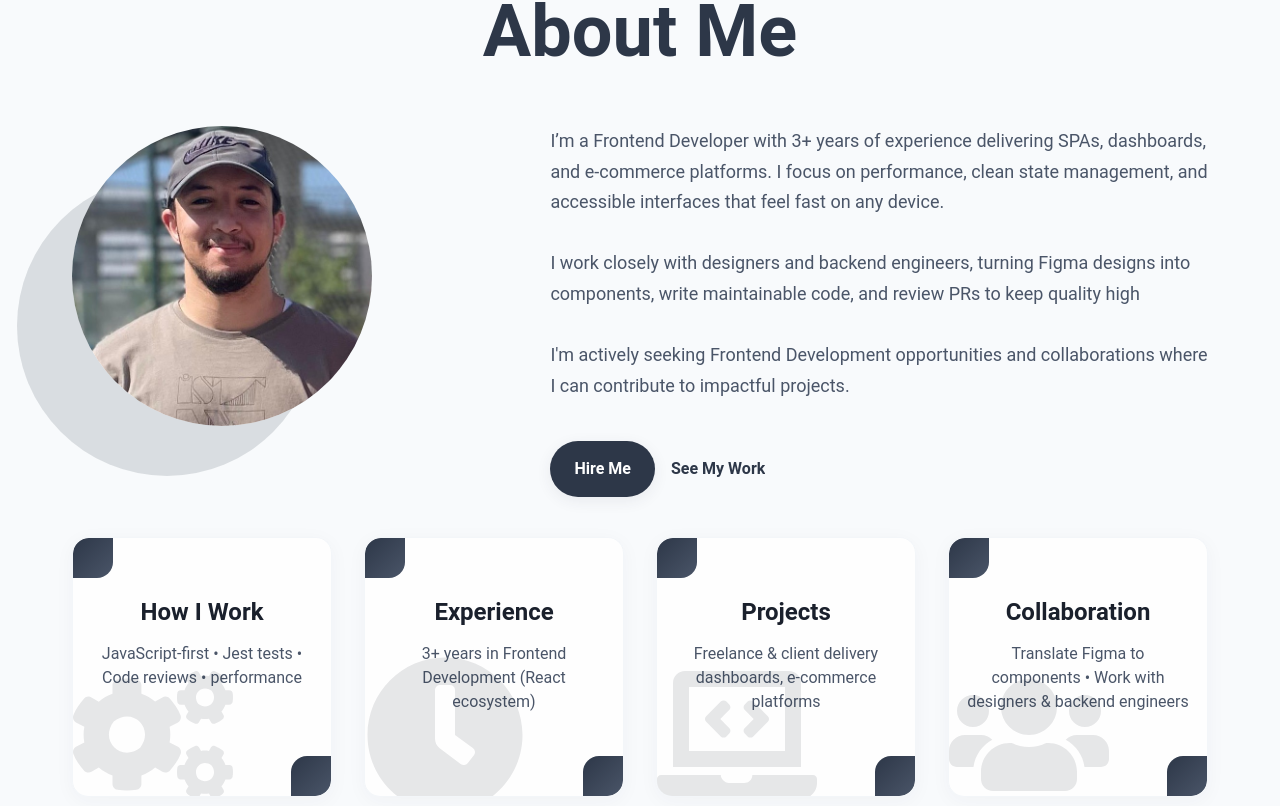
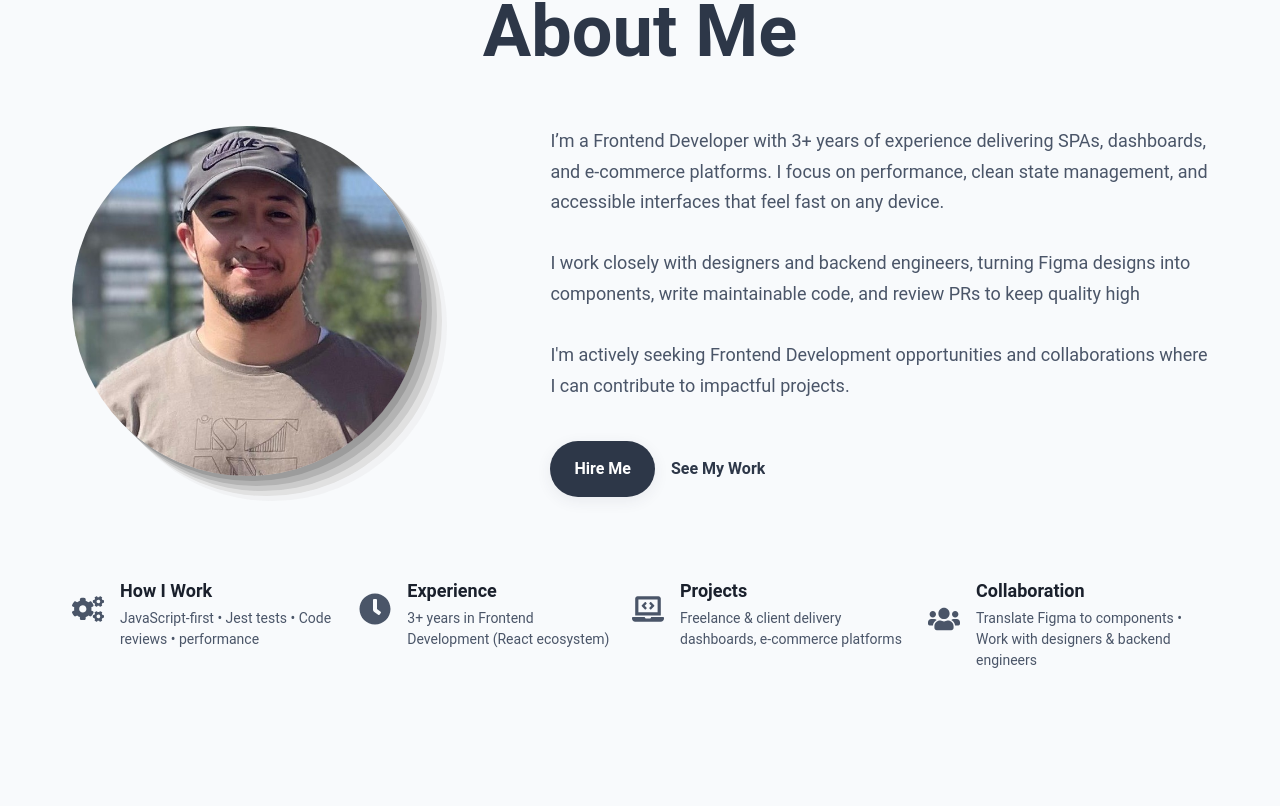
Before and after one commit to moulahguine/my_portfolio-moulahguine, a React (Create React App) app: page / in a window 1280 px wide. Shown: the part 894-1700 px from the top of the page. Built offline with nearby package versions, Linux system fonts and the light colour scheme.

Commit message:
new update for about, hero and skill section

```diff
--- a/src/sections/About/About.css
+++ b/src/sections/About/About.css
@@ -23,7 +23,7 @@
 /* 64px */
 .about {
   background-color: #f8fafc;
-  padding: 4.5rem 0 7.5rem;
+  padding: 4.5rem 0;
 }
 .about .container {
   max-width: 1200px;
@@ -46,13 +46,13 @@
 }
 .about .container .about__main-content .about__image {
   grid-column: span 1;
-  width: 300px;
+  width: 350px;
   aspect-ratio: 1/1;
   border-radius: 50%;
   transition: all 0.3s ease;
   position: relative;
   overflow: hidden;
-  box-shadow: -55px 50px 0px rgba(45, 55, 72, 0.15);
+  box-shadow: 5px 5px 0px 0px #9c9c9c, 10px 10px 0px 0px #b3b3b3, 15px 15px 0px 0px #cbcbcb, 20px 20px 0px 0px #e1e1e1, 25px 25px 0px 0px rgba(208, 208, 208, 0.2039215686), 5px 5px 15px 5px rgba(255, 255, 255, 0);
 }
 .about .container .about__main-content .about__image img {
   transform: scale(1.2);
@@ -77,8 +77,8 @@
   left: 100%;
 }
 .about .container .about__main-content .about__image:hover {
-  box-shadow: -25px -25px 0px rgba(45, 55, 72, 0.2);
   scale: 1.05;
+  box-shadow: 5px 5px 0px 0px #9c9c9c, -25px 10px 0px 0px #b3b3b3, -20px 15px 0px 0px #cbcbcb, 15px -20px 0px 0px #e1e1e1, 10px 25px 0px 0px rgba(208, 208, 208, 0.2039215686), 15px 5px 15px 5px rgba(255, 255, 255, 0);
 }
 .about .container .about__main-content .about__info {
   grid-column: span 1;
@@ -119,77 +119,41 @@
   box-shadow: 0 8px 25px rgba(45, 55, 72, 0.12);
 }
 .about .container .about__main-content .about__facts {
+  margin-top: 2.5rem;
   grid-column: span 2;
 }
 .about .container .about__main-content .about__facts .facts-grid {
   display: flex;
   align-items: center;
   justify-content: center;
-  flex-wrap: wrap;
-  gap: 2rem;
+  align-items: start;
+  gap: 1rem;
 }
 .about .container .about__main-content .about__facts .facts-grid .fact-card {
+  max-width: 280px;
   display: flex;
-  flex-direction: column;
   align-items: center;
+  justify-content: center;
   gap: 1rem;
-  background: rgba(254, 254, 254, 0.9);
-  -webkit-backdrop-filter: blur(15px);
-  backdrop-filter: blur(15px);
-  border: 1px solid rgba(226, 232, 240, 0.4);
-  box-shadow: 0 4px 20px rgba(45, 55, 72, 0.04);
-  border-radius: 0.5rem;
-  transition: all 300ms ease-in-out;
-  cursor: pointer;
-  padding: 3.5rem 1rem;
-  width: 260px;
-  aspect-ratio: 1/1;
-  border-radius: 16px;
   position: relative;
   overflow: hidden;
 }
-.about .container .about__main-content .about__facts .facts-grid .fact-card:hover {
-  transform: translateY(-2px);
-  box-shadow: 0 8px 25px rgba(45, 55, 72, 0.12);
-}
-.about .container .about__main-content .about__facts .facts-grid .fact-card::before, .about .container .about__main-content .about__facts .facts-grid .fact-card::after {
-  content: "";
-  position: absolute;
-  width: 40px;
-  aspect-ratio: 1/1;
-  border-radius: 16px 0 16px 0;
-  z-index: 1;
-  background: linear-gradient(135deg, #2d3748, #4a5568);
-}
-.about .container .about__main-content .about__facts .facts-grid .fact-card::before {
-  top: 0;
-  left: 0;
-}
-.about .container .about__main-content .about__facts .facts-grid .fact-card::after {
-  bottom: 0;
-  right: 0;
-}
 .about .container .about__main-content .about__facts .facts-grid .fact-card .fact-icon {
-  position: absolute;
-  bottom: -85px;
-  left: 0;
-  font-size: 10rem;
-  opacity: 0.1;
-  color: #1a202c;
+  font-size: 2rem;
+  color: #4a5568;
 }
 .about .container .about__main-content .about__facts .facts-grid .fact-card .fact-content {
   display: flex;
   flex-direction: column;
-  text-align: center;
-  gap: 0.75rem;
+  gap: 0.25rem;
   flex: 1;
 }
 .about .container .about__main-content .about__facts .facts-grid .fact-card .fact-content .fact-label {
-  font-size: 1.5rem;
+  font-size: 1.125rem;
   color: #1a202c;
   font-weight: 700;
 }
 .about .container .about__main-content .about__facts .facts-grid .fact-card .fact-content .fact-value {
-  font-size: 1rem;
+  font-size: 0.875rem;
   color: #4a5568;
 }/*# sourceMappingURL=About.css.map */
--- a/src/sections/About/About.jsx
+++ b/src/sections/About/About.jsx
@@ -48,7 +48,7 @@ export default function About() {
           {/* Left Column - Profile Image */}
           <motion.div
             className="about__image"
-            initial={{ x: -50, opacity: 0 }}
+            initial={{ x: -50, opacity: 1 }}
             whileInView={{ x: 0, opacity: 1 }}
             viewport={{ once: true }}
             transition={{ duration: 0.3 }}
@@ -100,11 +100,7 @@ export default function About() {
           >
             <div className="facts-grid">
               {quickFacts.map((fact, index) => (
-                <motion.div
-                  key={index}
-                  className="fact-card"
-                  whileHover={{ scale: 1.02, transition: 0.2 }}
-                >
+                <motion.div key={index} className="fact-card">
                   <div className="fact-icon">{fact.icon}</div>
                   <div className="fact-content">
                     <span className="fact-label">{fact.label}</span>
--- a/src/sections/About/About.scss
+++ b/src/sections/About/About.scss
@@ -3,7 +3,7 @@
 
 .about {
   background-color: $color-bg;
-  padding: calc($space-40 + 2rem) 0 calc($space-40 + 5rem);
+  padding: calc($space-40 + 2rem) 0;
 
   .container {
     @include container;
@@ -24,14 +24,19 @@
       // Left Column - Profile Image
       .about__image {
         grid-column: span 1;
-        width: 300px;
+        width: 350px;
         aspect-ratio: 1 / 1;
         border-radius: 50%;
         transition: all 0.3s ease;
         position: relative;
         overflow: hidden;
-        box-shadow: -55px 50px 0px rgba(45, 55, 72, 0.15);
-
+        box-shadow:
+          5px 5px 0px 0px #9c9c9c,
+          10px 10px 0px 0px #b3b3b3,
+          15px 15px 0px 0px #cbcbcb,
+          20px 20px 0px 0px #e1e1e1,
+          25px 25px 0px 0px #d0d0d034,
+          5px 5px 15px 5px rgba(255, 255, 255, 0);
         img {
           transform: scale(1.2);
           object-fit: cover;
@@ -43,8 +48,14 @@
         @include sweep-hover($color-bg);
 
         &:hover {
-          box-shadow: -25px -25px 0px rgba(45, 55, 72, 0.2);
           scale: 1.05;
+          box-shadow:
+            5px 5px 0px 0px #9c9c9c,
+            -25px 10px 0px 0px #b3b3b3,
+            -20px 15px 0px 0px #cbcbcb,
+            15px -20px 0px 0px #e1e1e1,
+            10px 25px 0px 0px #d0d0d034,
+            15px 5px 15px 5px rgba(255, 255, 255, 0);
         }
       }
 
@@ -93,69 +104,60 @@
       }
       // Quick Facts Grid
       .about__facts {
+        margin-top: $space-40;
         grid-column: span 2;
 
         .facts-grid {
           @include flex-center;
-          flex-wrap: wrap;
-          gap: $space-32;
-
+          align-items: start;
+          gap: $space-16;
           .fact-card {
-            @include flex-column;
-            align-items: center;
+            max-width: 280px;
+            @include flex-center;
             gap: $space-16;
-            @include interactive-card;
-            padding: calc($space-40 + 1rem) $space-16;
-            width: 260px;
-            aspect-ratio: 1 / 1;
-            border-radius: 16px;
             position: relative;
             overflow: hidden;
 
-            // Card corner design
-            &::before,
-            &::after {
-              content: "";
-              position: absolute;
-              width: 40px;
-              aspect-ratio: 1 / 1;
-              border-radius: 16px 0 16px 0;
-              z-index: 1;
-              @include primary-gradient;
-            }
-            &::before {
-              top: 0;
-              left: 0;
-            }
+            // // Card corner design
+            // &::before,
+            // &::after {
+            //   content: "";
+            //   position: absolute;
+            //   width: 40px;
+            //   aspect-ratio: 1 / 1;
+            //   border-radius: 16px 0 16px 0;
+            //   z-index: 1;
+            //   @include primary-gradient;
+            // }
+            // &::before {
+            //   top: 0;
+            //   left: 0;
+            // }
 
-            &::after {
-              bottom: 0;
-              right: 0;
-            }
+            // &::after {
+            //   bottom: 0;
+            //   right: 0;
+            // }
 
             .fact-icon {
-              position: absolute;
-              bottom: -85px;
-              left: 0;
-              font-size: 10rem;
-              opacity: 0.1;
-              color: $color-primary-hover;
+              font-size: $space-32;
+              color: $color-primary-500;
             }
 
             .fact-content {
               @include flex-column;
-              text-align: center;
-              gap: $space-12;
+
+              gap: $space-4;
               flex: 1;
 
               .fact-label {
-                font-size: $font-size-24;
+                font-size: $font-size-18;
                 color: $color-text;
                 font-weight: $fw-bold;
               }
 
               .fact-value {
-                font-size: $font-size-16;
+                font-size: $font-size-14;
                 color: $color-primary-500;
               }
             }
--- a/src/sections/Hero/Hero.scss
+++ b/src/sections/Hero/Hero.scss
@@ -46,17 +46,25 @@
         max-width: 500px;
       }
       .availability-badge {
-        color: $color-text;
+        color: $color-text-muted;
         margin-bottom: $space-40;
         font-size: $font-size-14;
         @include flex-center;
         justify-content: start;
         gap: $space-8;
         padding-left: $space-4;
+        padding-top: $space-8;
 
         svg {
           color: $color-success;
-          font-size: $font-size-12;
+          font-size: 8px;
+          opacity: 0.2;
+          animation: opacit 1s infinite alternate-reverse ease-in-out;
+        }
+        @keyframes opacit {
+          to {
+            opacity: 1;
+          }
         }
       }
     }
```
Also changed, not shown: src/sections/Hero/Hero.css (+10 -2 lines), 2 other files (tests, documents, lock files or other folders).
